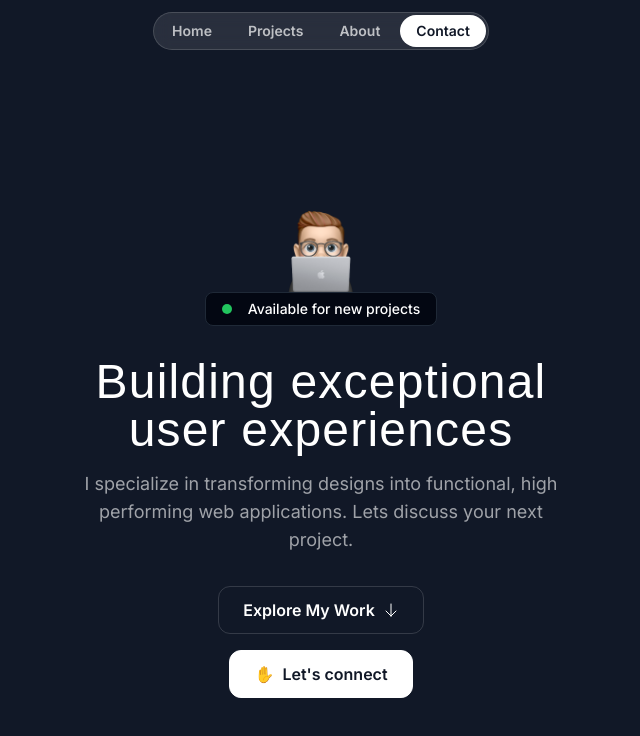
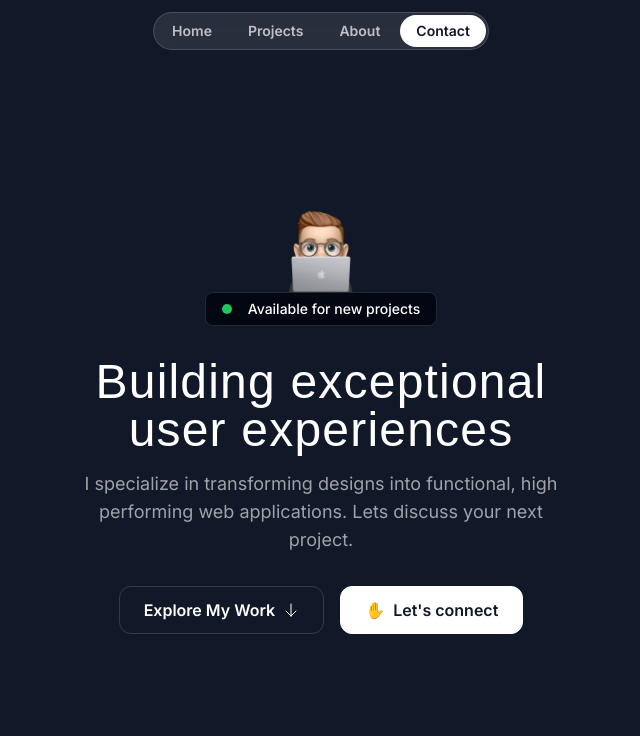
Before and after one commit to Dev-Thembinkosi/portfolio-website, a Next.js app: page / in a window 1280 px wide. Shown: the top 736 px of the page, without its empty margins (319-959 px from the left). Built offline with nearby package versions, Linux system fonts and the light colour scheme; a web font is replaced by a local one.

Commit message:
medium screen hero implementation

```diff
--- a/src/sections/Hero.tsx
+++ b/src/sections/Hero.tsx
@@ -26,7 +26,7 @@
             performing web applications. Lets discuss your next project.
           </p>
         </div>
-        <div className="flex flex-col items-center mt-8 gap-4">
+        <div className="flex flex-col md:flex-row justify-center items-center mt-8 gap-4">
           <button className="inline-flex items-center gap-2 border border-white/15 px-6 h-12 rounded-xl">
             <span className="font-semibold">Explore My Work</span>
             <ArrowDown className="size-4" />
```
